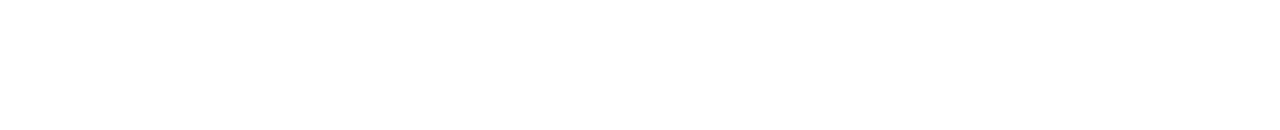
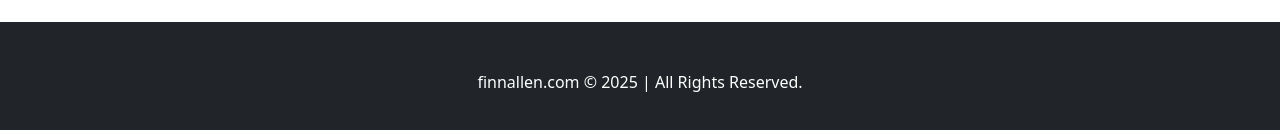
Before and after one commit to Shah-Md-Jihan/wedding-photographer, a React (Create React App) app: page / in a window 1280 px wide. Shown: the part 1701-1831 px from the top of the page. Before the commit the page ends 1683 px from the top, so only its background shows below. Built offline with nearby package versions, Linux system fonts and the light colour scheme.

Commit message:
footer section added

```diff
--- a/src/Layouts/Main.js
+++ b/src/Layouts/Main.js
@@ -1,5 +1,6 @@
 import React from 'react';
 import { Outlet } from 'react-router-dom';
+import Footer from '../Pages/Shared/Footer/Footer';
 import Header from '../Pages/Shared/Header/Header';
 
 const Main = () => {
@@ -7,6 +8,7 @@ const Main = () => {
         <div>
             <Header></Header>
             <Outlet></Outlet>
+            <Footer></Footer>
         </div>
     );
 };
--- a/src/Pages/About/About.js
+++ b/src/Pages/About/About.js
@@ -1,6 +1,5 @@
 import React from 'react';
 import { Button } from 'react-bootstrap';
-import Card from 'react-bootstrap/Card';
 import Col from 'react-bootstrap/Col';
 import Row from 'react-bootstrap/Row';
 import about from '../../assets/Images/about/about.jpg';
--- /dev/null
+++ b/src/Pages/Shared/Footer/Footer.js
@@ -0,0 +1,11 @@
+import React from 'react';
+
+const Footer = () => {
+    return (
+        <div className='mt-5 bg-dark text-white p-5'>
+            <p className='text-center'>finnallen.com &copy; 2025 | All Rights Reserved.</p>
+        </div>
+    );
+};
+
+export default Footer;
```
